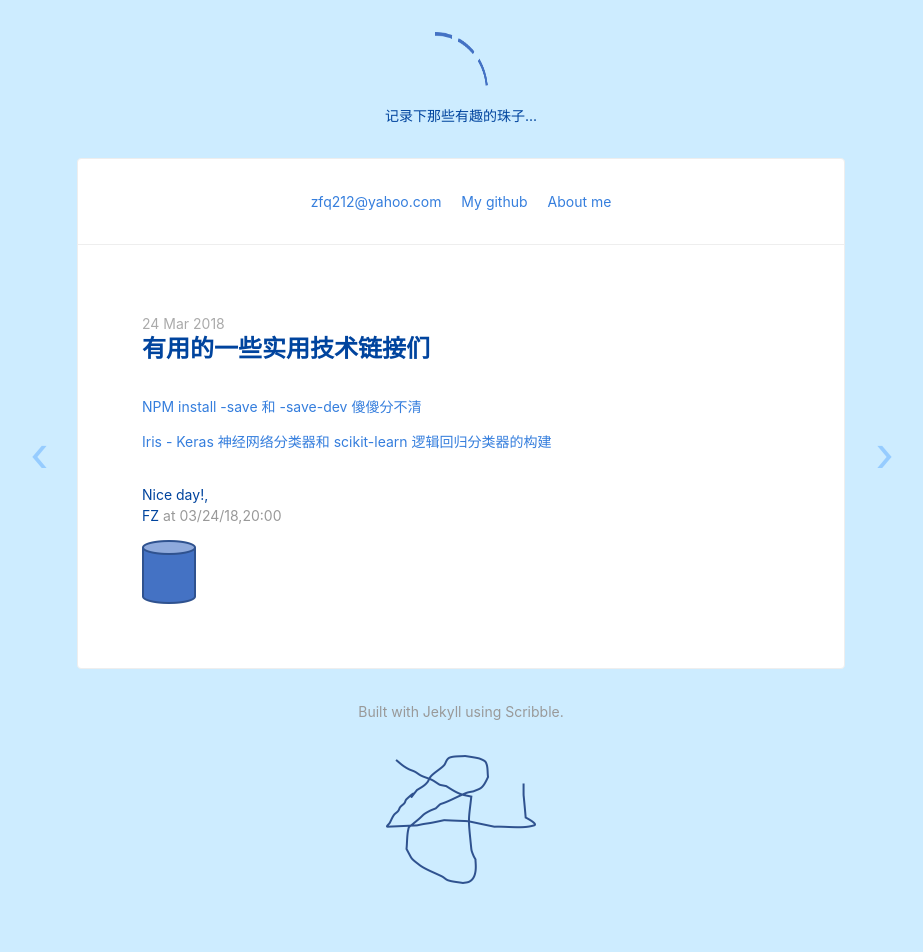
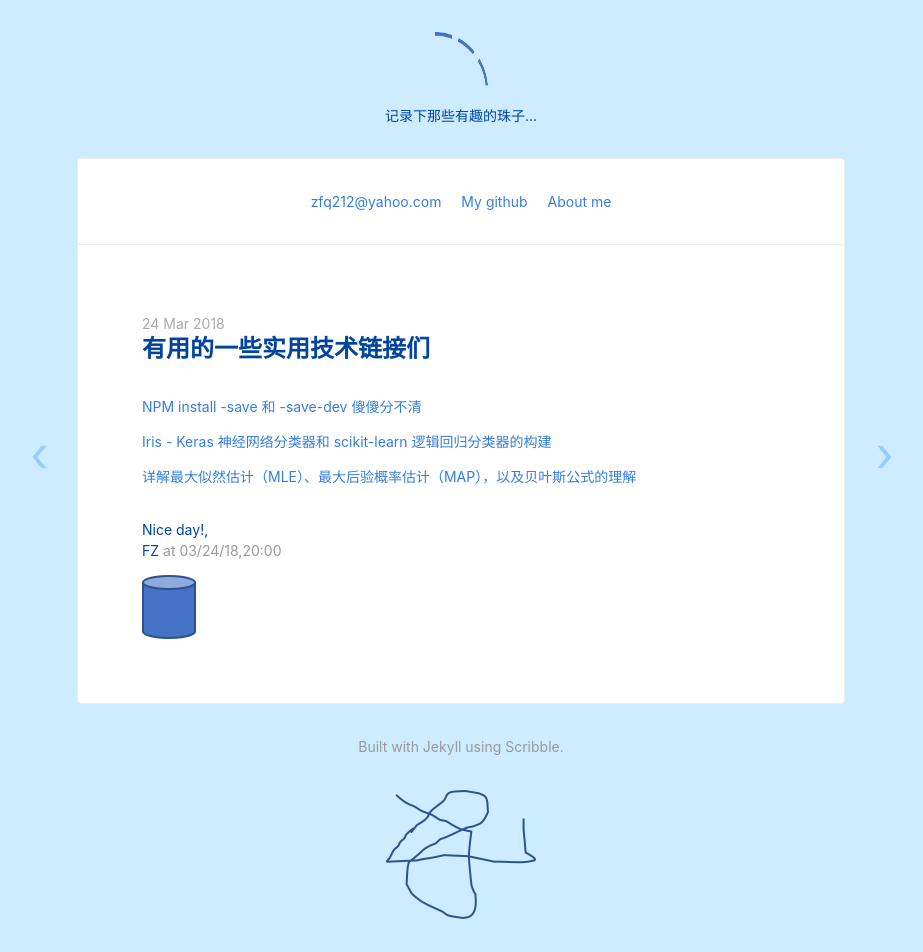
Before and after one commit to zfq212git/zfq212git.github.io, a Jekyll site: the page built from _posts/2018-03-24-实用技术连接们.md, in a window 1280 px wide. Shown: the whole page, without its empty margins (179-1102 px from the left). Built offline with Jekyll 4.4.1, drawn with Linux system fonts in a browser that asks for light colours; nearby versions of some CDN libraries; before the commit the page ends 917 px from its top, so only the background shows below that.

Commit message:
Update 2018-03-24-实用技术连接们.md

```diff
--- a/_posts/2018-03-24-实用技术连接们.md
+++ b/_posts/2018-03-24-实用技术连接们.md
@@ -7,3 +7,5 @@ date: 2018-03-24 20:00:00
 )
 
 [Iris - Keras 神经网络分类器和 scikit-learn 逻辑回归分类器的构建](https://blog.csdn.net/lixiaowang_327/article/details/54094235)
+
+[详解最大似然估计（MLE）、最大后验概率估计（MAP），以及贝叶斯公式的理解](https://blog.csdn.net/u011508640/article/details/72815981)
```
